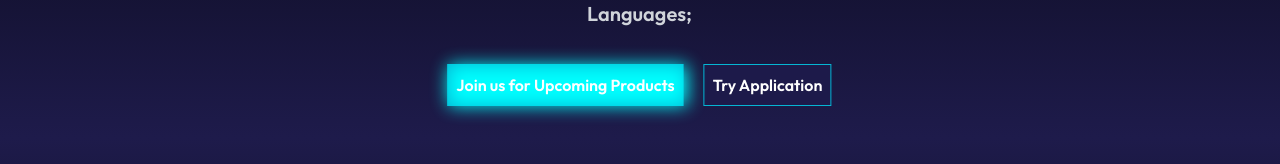
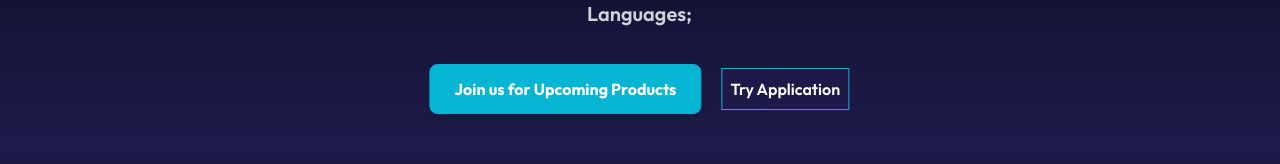
Before and after one commit to Subhan-hub1917/HeadStaterLandingPage, a Next.js app: page / in a window 1280 px wide. Shown: the part 344-508 px from the top of the page. Built offline with nearby package versions, Linux system fonts and the light colour scheme.

Commit message:
Update page.js

```diff
--- a/app/page.js
+++ b/app/page.js
@@ -49,7 +49,9 @@ export default function Home() {
           </div>
 
           <div className="space-x-5 font-semibold">
-            <button className="border border-cyan-500 p-2 glow bg-cyan-500"><a href={gmailUrl} target='_blank'  rel="noopener noreferrer">Join us for Upcoming Products</a></button>
+<button className="border border-cyan-500 bg-cyan-500 text-white font-bold py-3 px-6 rounded-lg shadow-lg hover:bg-cyan-600 hover:border-cyan-600 transition duration-300 ease-in-out">
+  <a href={gmailUrl} target='_blank' rel="noopener noreferrer">Join us for Upcoming Products</a>
+</button>
             <button className="border border-cyan-500 p-2  bg-indigo-950"><a href='https://sleeksocial.streamlit.app/' target='_blank' className=''>Try Application</a></button>
           </div>
         </motion.div>
```
